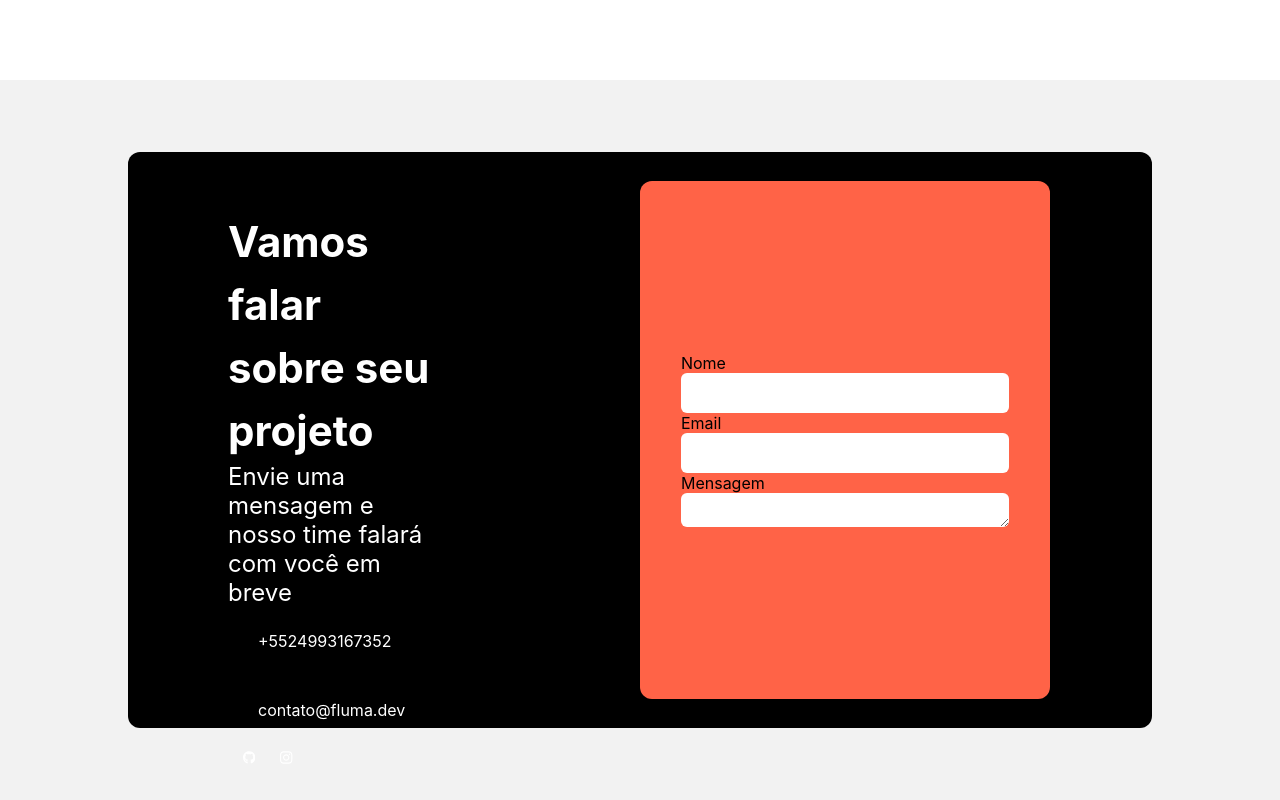
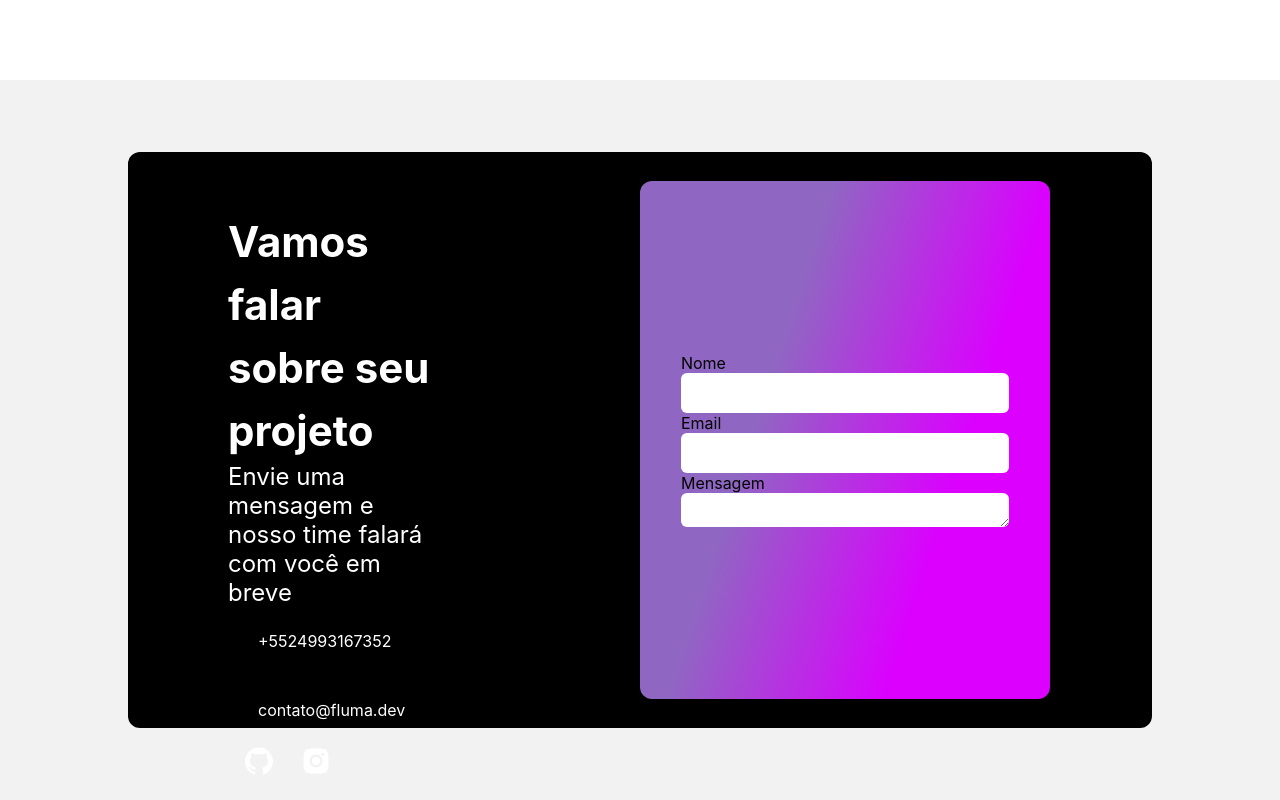
Before and after one commit to flumadev/fluma, a Next.js app: page / in a window 1280 px wide. Shown: the part 1520-2320 px from the top of the page. Built offline with nearby package versions, Linux system fonts and the light colour scheme.

Commit message:
Atualizações no site

```diff
--- a/pages/_app.tsx
+++ b/pages/_app.tsx
@@ -2,7 +2,7 @@ import '../styles/globals.css'
 import type { AppProps } from 'next/app'
 
 import Head from 'next/head'
-import PageHeader from '../components/Header'
+import PageHeader from '../components/Navbar'
 import Footer from '../components/Footer'
 
 
--- a/pages/index.tsx
+++ b/pages/index.tsx
@@ -2,14 +2,14 @@ import type { NextPage } from "next";
 import Contact from "../sections/Contact";
 
 
-import Landing from "../sections/Landing";
+import Header from "../sections/Header";
 import Services from "../sections/services";
 
 
 const Home: NextPage = () => {
   return (
     <>
-        <Landing />
+        <Header />
         <Services />
         <Contact />
 
--- a/sections/Contact/index.tsx
+++ b/sections/Contact/index.tsx
@@ -1,4 +1,5 @@
 import React from 'react'
+import { AiFillGithub, AiFillInstagram } from 'react-icons/ai'
 import {FaPhone,FaEnvelope, FaGithub, FaInstagram} from 'react-icons/fa'
 import { ContactButtons, ContactFormContainer, ContactSection, FormContainer, TextContainer, TextTitle, ContactTileContainer, SocialIcons } from './style'
 
@@ -14,19 +15,25 @@ const Contact = () => {
                         <h1>Vamos falar sobre seu projeto</h1>
                         <p>Envie uma mensagem e nosso time falará com você em breve</p>
                     </TextTitle>
+
                         <ContactButtons>
                             <ContactTileContainer href="tel:+5524993167352">
                                 <FaPhone />
                                 <a >+5524993167352</a>
                             </ContactTileContainer>
+
                             <ContactTileContainer href="mailto:contato@fluma.dev">
                                 <FaEnvelope />
                                 <a >contato@fluma.dev</a>
                             </ContactTileContainer>
                         </ContactButtons>
+
                     <SocialIcons>
-                        <FaGithub />
-                        <FaInstagram />
+
+                    <a href="https://github.com/flumadev" target="_blank" rel="noreferrer"><AiFillGithub fontSize={32}/> </a>
+                    <a href="#" target="_blank" rel="noreferrer"><AiFillInstagram fontSize={32}/> </a>
+
+
                     </SocialIcons>
                 </TextContainer>
                 <FormContainer>
@@ -36,7 +43,7 @@ const Contact = () => {
                     <label htmlFor="email">Email</label>
                     <input type="mail" />
 
-                    <label htmlFor="message">Mensagem</label>
+                    <label htmlFor="message" placeholder=''>Mensagem</label>
                     <textarea name="message" id="message" ></textarea>
                 </FormContainer>
             </ContactFormContainer>
--- a/sections/Contact/style.ts
+++ b/sections/Contact/style.ts
@@ -113,7 +113,8 @@ export const FormContainer = styled.div`
 
    border-radius: 12px;
 
-   background-color: tomato;
+
+   background: linear-gradient(107.95deg, #8F67C2 33.25%, #DB00FF 71.63%);
 
    display: flex;
    flex-direction: column;
--- a/sections/Landing/style.ts
+++ b/sections/Header/style.ts
@@ -11,6 +11,9 @@ background-color: #0a0a0a;
     justify-content: center ;
     align-items: center;
 
+
+
+
 `
 
 export const HeaderContainer = styled.div`
@@ -19,6 +22,7 @@ export const HeaderContainer = styled.div`
     justify-content: center;
 
 `
+
 
 export const TextContainer = styled.div`
     max-width: 500px;
@@ -49,5 +53,6 @@ p{
 }
 `
 
+
 export const ImageContainer = styled.div`
 `
```
Also changed, not shown: components/Navbar/index.tsx (line endings or trailing spaces), components/Navbar/style.ts (renamed from components/Header/style.ts), sections/Header/index.tsx (renamed from sections/Landing/index.tsx). Lines whose indentation alone changed are shown as unchanged.
